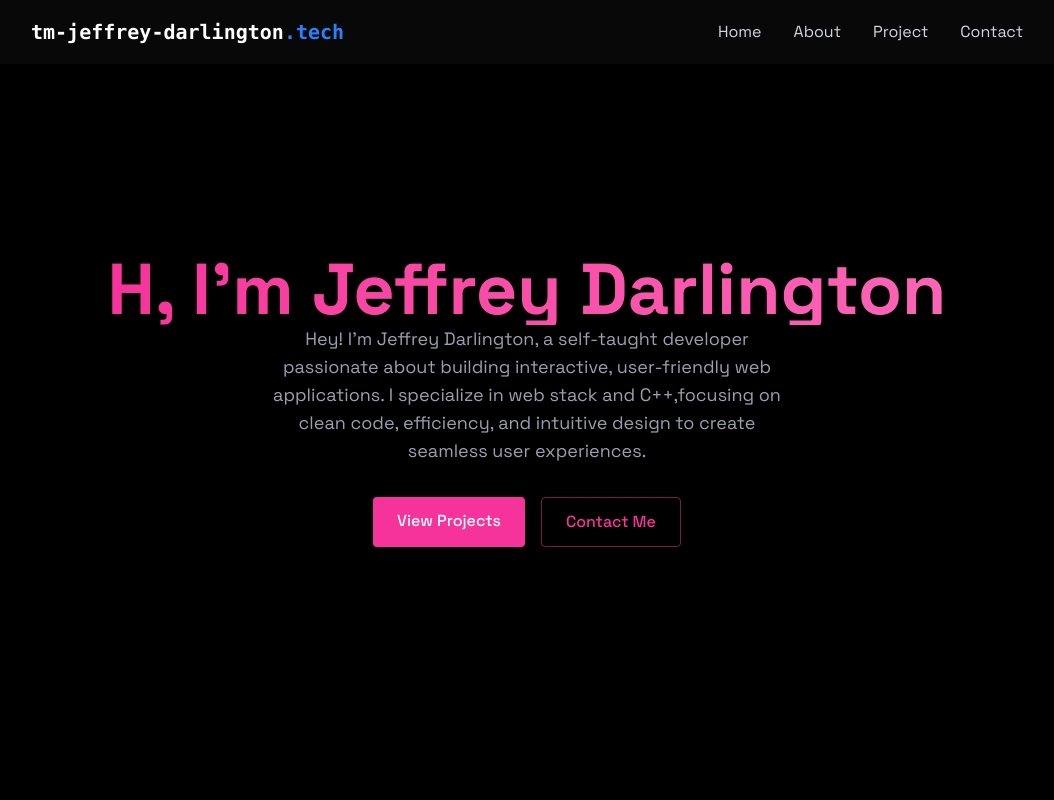
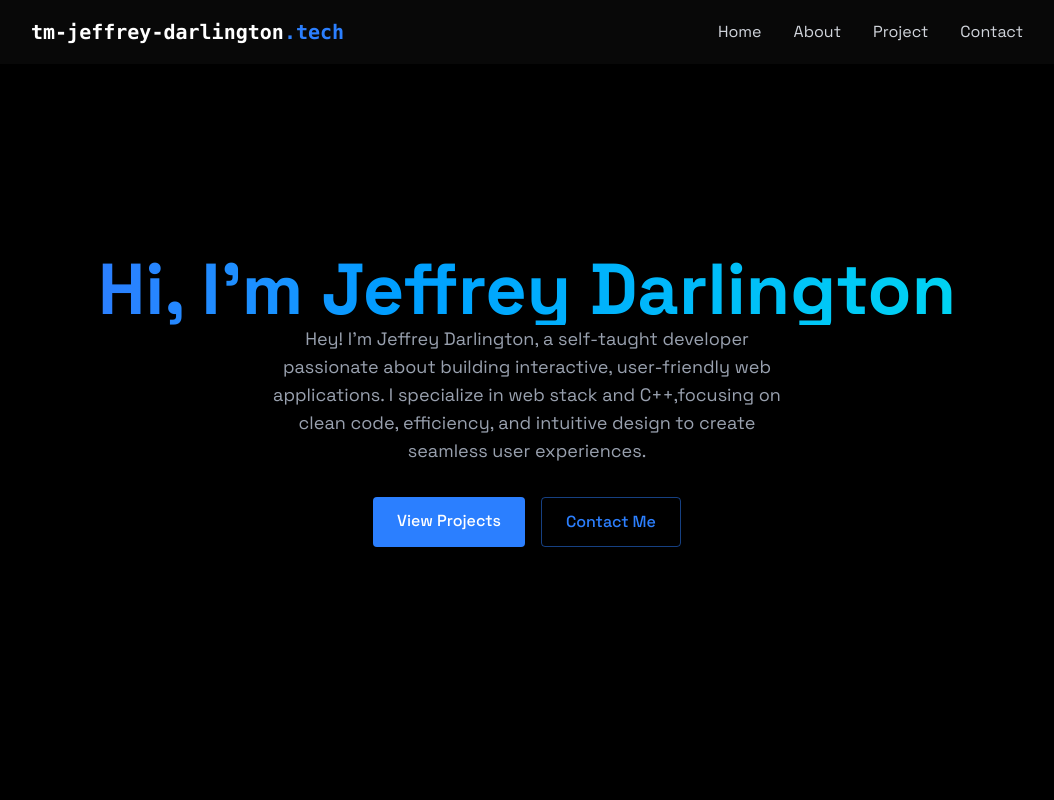
Before and after one commit to jeffreydarlington/jeffreyDarlington-Portofolio, a React (Vite) app: page / in a window 1280 px wide. Shown: the top 800 px of the page, without its empty margins (113-1167 px from the left). Built offline with nearby package versions, Linux system fonts and the light colour scheme; a web font is replaced by a local one.

Commit message:
Deploy to docs folder

```diff
--- a/src/components/sections/Home.jsx
+++ b/src/components/sections/Home.jsx
@@ -6,8 +6,8 @@
         >
             <RevealOnScroll>
             <div className="text-center z-10 px-4">
-                <h1 className="text-5xl md:text-7xl font-bold mb6 bg-gradient-to-r from-pink-500 to-pink-400 bg-clip-text text-transparent leading-right"
-                >H, I'm Jeffrey Darlington
+                <h1 className="text-5xl md:text-7xl font-bold mb6 bg-gradient-to-r from-blue-500 to-cyan-400 bg-clip-text text-transparent leading-right"
+                >Hi, I'm Jeffrey Darlington
                 </h1>
 
                 <p className="text-gray-400 text-lg mb-8 max-w-lg mx-auto">
@@ -17,14 +17,14 @@
                 </p>
                 <div className="flex justify-center space-x-4">
                     <a href="#projects"
-                    className="bg-pink-500 text-white py-3 px-6 rounded font-medium transition relative overflow-hidden hover:-translate-y-0.5 hover:shadow-[0_0_15px_rgba(59, 130, 246, 0.4)]"
+                    className="bg-blue-500 text-white py-3 px-6 rounded font-medium transition relative overflow-hidden hover:-translate-y-0.5 hover:shadow-[0_0_15px_rgba(59, 130, 246, 0.4)]"
                     >
                         View Projects
                     </a>
 
                     <a href="#contact"
-                    className="border border-pink-500/50 text-pink-500 py-3 px-6 rounded font-medium transition-all duration-200
-                     hover:-translate-y-0.5 hover:shadow-[0_0_15px_rgba(59, 130, 246, 0.2)] hover:bg-pink-500/10"
+                    className="border border-blue-500/50 text-blue-500 py-3 px-6 rounded font-medium transition-all duration-200
+                     hover:-translate-y-0.5 hover:shadow-[0_0_15px_rgba(59, 130, 246, 0.2)] hover:bg-blue-500/10"
                      >
                         Contact Me
                     </a>
```
